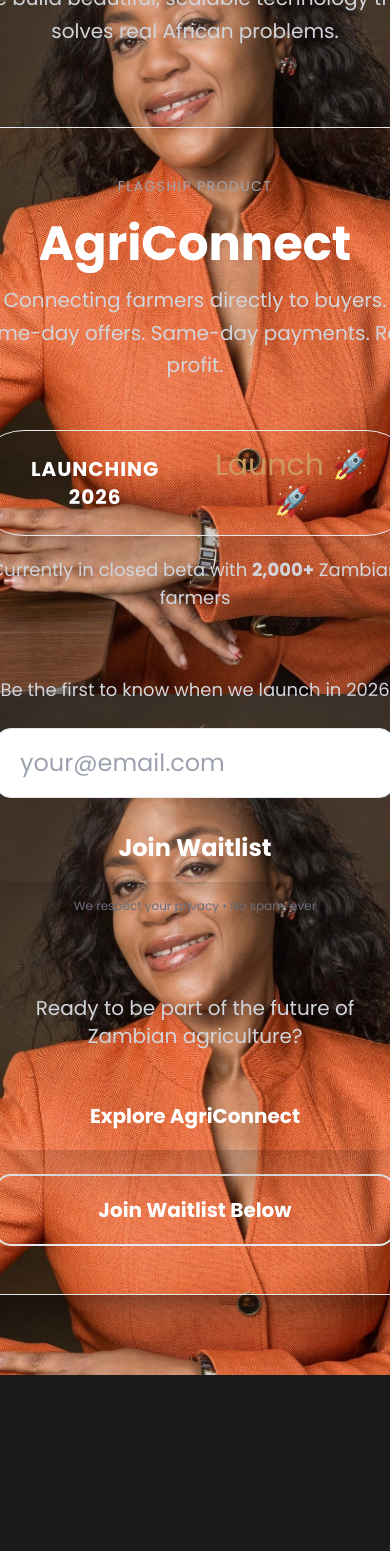
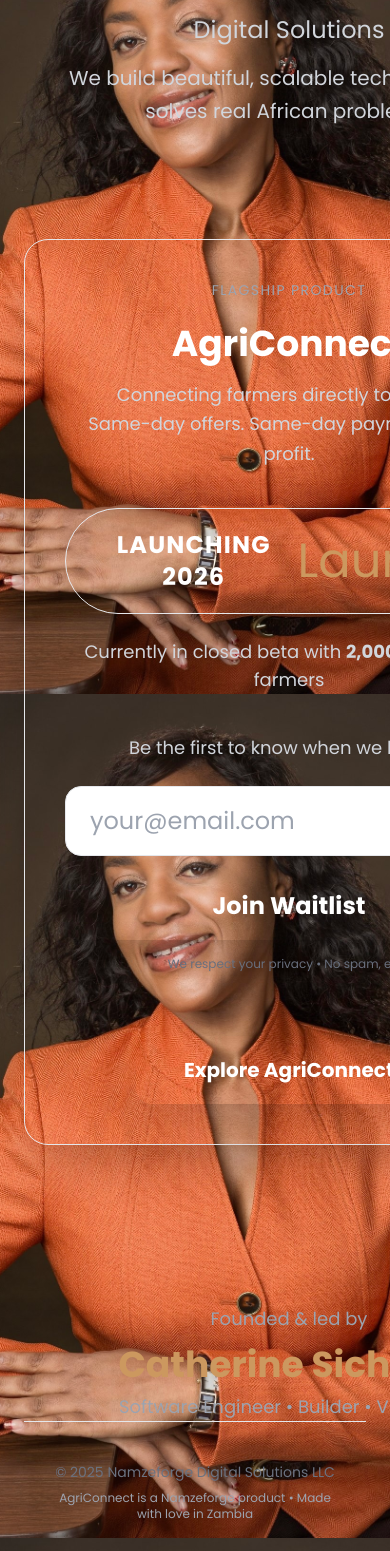
Before and after one commit to Cathy-45/cathy-portfolio-integrated, a React (Vite) app: page / in a window 390 px wide. Shown: the part 320-1871 px from the top of the page. Before the commit the page ends 1695 px from the top, so only its background shows below. Built offline with nearby package versions, Linux system fonts and the light colour scheme.

Commit message:
final empire homepage: single waitlist, footer, mobile perfection

```diff
--- a/src/components/Home.jsx
+++ b/src/components/Home.jsx
@@ -1,4 +1,4 @@
-// src/pages/Home.tsx — NAMZEFORGE DIGITAL SOLUTIONS (2026 LAUNCH EDITION)
+// src/pages/Home.jsx — NAMZEFORGE DIGITAL SOLUTIONS (FINAL & PERFECT)
 import React from "react";
 import { Link } from "react-router-dom";
 import backgroundImage from "../assets/background.jpg";
@@ -14,83 +14,61 @@ const Home = () => {
         backgroundSize: "cover",
       }}
     >
-      {/* LIGHTER OVERLAY — PERFECT ON MOBILE & DESKTOP */}
+      {/* LIGHTER, WARMER OVERLAY */}
       <div className="absolute inset-0 bg-gradient-to-b from-black/50 via-black/30 to-black/70 md:from-black/60 md:via-black/40 md:to-black/80" />
 
       {/* MAIN CONTENT */}
-      <div className="relative z-10 min-h-screen flex items-center justify-center px-6">
-        <div className="text-center max-w-6xl mx-auto">
-          {/* COMPANY NAME — 3D NEON GRADIENT */}
-          <h1
-            className="text-6xl sm:text-7xl md:text-8xl font-black tracking-tight mb-6
+      <div className="relative z-10 min-h-screen flex flex-col items-center justify-center px-6 py-20">
+        <div className="text-center max-w-6xl mx-auto flex-1 flex flex-col justify-center">
+          {/* COMPANY NAME */}
+          <h1 className="text-6xl sm:text-7xl md:text-8xl font-black tracking-tight mb-6
                          text-transparent bg-clip-text
                          bg-gradient-to-r from-[#da6d20] via-[#fdba74] to-[#da6d20]
-                       bg-[length:200%_200%] animate-gradient-x"
-          >
+                         bg-[length:200%_200%] animate-gradient-x">
             NAMZEFORGE
           </h1>
-          <p className="text-2xl sm:text-3xl text-gray-300 mb-4">
-            Digital Solutions
-          </p>
-          <p className="text-xl sm:text-2xl md:text-3xl text-gray-300 mb-12 px-8 sm:px-12 max-w-4xl mx-auto leading-relaxed">
+          <p className="text-2xl sm:text-3xl text-gray-300 mb-4">Digital Solutions</p>
+
+          <p className="text-xl sm:text-2xl md:text-3xl text-gray-300 mb-12 px-6 leading-relaxed">
             We build beautiful, scalable technology that
-            <br className="sm:hidden" />
-            solves real African problems.
+            <br className="sm:hidden" /> solves real African problems.
           </p>
 
-          {/* FLAGSHIP PRODUCT — FLOATING GLASS CARD */}
-          <div className="my-20 mx-auto max-w-4xl">
-            <div
-              className="backdrop-blur-xl bg-white/10 rounded-3xl p-12 border border-white/20
-                         shadow-2xl shadow-black/60 transform hover:scale-105 transition-all duration-700
-                         hover:shadow-[#da6d20]/40"
-              style={{
-                boxShadow:
-                  "0 25px 50px -12px rgba(0,0,0,0.6), inset 0 0 60px rgba(218,109,32,0.15)",
-              }}
-            >
+          {/* FLAGSHIP PRODUCT CARD */}
+          <div className="my-16 mx-auto max-w-4xl">
+            <div className="backdrop-blur-xl bg-white/10 rounded-3xl p-10 sm:p-12 border border-white/20
+                            shadow-2xl shadow-black/60 hover:shadow-[#da6d20]/40 transition-all duration-700">
+
               <p className="text-gray-400 uppercase tracking-widest text-sm mb-6">
                 Flagship Product
               </p>
 
-              <h2 className="text-5xl font-black text-white mb-4">
+              <h2 className="text-4xl sm:text-5xl font-black text-white mb-4">
                 AgriConnect
               </h2>
-              <p className="text-xl text-gray-300 mb-8 leading-relaxed">
-                Connecting farmers directly to buyers.
-                <br />
+              <p className="text-lg sm:text-xl text-gray-300 mb-10 leading-relaxed px-4">
+                Connecting farmers directly to buyers.<br />
                 Same-day offers. Same-day payments. Real profit.
               </p>
 
-              {/* 2026 LAUNCH BADGE */}
-              <div className="my-12">
-                <div
-                  className="inline-flex items-center gap-3 px-8 py-4 sm:gap-4 sm:px-10 sm:py-5
-                bg-gradient-to-r from-[#da6d20] to-[#fd923c]
-                rounded-full shadow-2xl shadow-orange-900/60
-                border border-white/40"
-                >
-                  <span className="text-white font-black text-xl sm:text-2xl tracking-wider">
+              {/* LAUNCHING 2026 BADGE */}
+              <div className="my-10">
+                <div className="inline-flex items-center gap-4 px-10 py-5 bg-gradient-to-r from-[#da6d20] to-[#fd923c]
+                                rounded-full shadow-2xl shadow-orange-900/60 border border-white/40">
+                  <span className="text-white font-black text-2xl tracking-wider">
                     LAUNCHING 2026
                   </span>
-                  <span
-                    className="text-3xl sm:text-4xl animate-bounce"
-                    role="img"
-                    aria-label="rocket"
-                  >
-                    Launch 🚀🚀
-                  </span>
+                  <span className="text-5xl animate-bounce">Launch</span>
                 </div>
-                <p className="text-gray-300 text-lg mt-5">
-                  Currently in closed beta with <strong>2,000+</strong> Zambian
-                  farmers
+                <p className="text-gray-300 text-center mt-6 text-lg">
+                  Currently in closed beta with <strong>2,000+</strong> Zambian farmers
                 </p>
               </div>
 
-              {/* JOIN WAITLIST — LIVE WITH YOUR REAL EMAIL */}
-              <div className="mt-16 max-w-md mx-auto px-6">
+              {/* JOIN WAITLIST — ONLY ONE, PERFECTLY CENTERED */}
+              <div className="max-w-md mx-auto">
                 <p className="text-gray-300 text-center mb-6 text-lg">
-                  Be the first to know when we launch in 2026
+                  Be the first to know when we launch
                 </p>
                 <form
                   className="flex flex-col sm:flex-row gap-4"
@@ -104,17 +82,9 @@ const Home = () => {
                     required
                     className="flex-1 px-6 py-4 rounded-2xl bg-white/20 backdrop-blur-md border border-white/30 text-white placeholder-gray-400 focus:outline-none focus:border-[#da6d20] transition"
                   />
-                  <input
-                    type="hidden"
-                    name="_subject"
-                    value="New AgriConnect Waitlist Signup!"
-                  />
+                  <input type="hidden" name="_subject" value="New AgriConnect Waitlist Signup!" />
                   <input type="hidden" name="_captcha" value="false" />
-                  <input
-                    type="hidden"
-                    name="_next"
-                    value="https://namzeforge.com/thanks"
-                  />
+                  <input type="hidden" name="_next" value="https://namzeforge.com/thanks" />
 
                   <button
                     type="submit"
@@ -128,40 +98,46 @@ const Home = () => {
                 </p>
               </div>
 
-              {/* SINGLE, POWERFUL CTA — NO DUPLICATES */}
-              <div className="mt-20 px-6">
-                <div className="max-w-2xl mx-auto">
-                  <p className="text-gray-300 text-center text-xl mb-8">
-                    Ready to be part of the future of Zambian agriculture?
-                  </p>
-
-                  <div className="flex flex-col sm:flex-row gap-6 justify-center">
+              {/* CLEAN CTA */}
+              <div className="mt-16">
                 <Link
                   to="/agriconnect"
-                      className="bg-gradient-to-r from-[#da6d20] to-[#fd923c] hover:from-[#c75a10] hover:to-[#e07b2a]
+                  className="inline-block bg-gradient-to-r from-[#da6d20] to-[#fd923c] hover:from-[#c75a10] hover:to-[#e07b2a]
                              text-white font-bold text-xl py-5 px-12 rounded-2xl
-                                 shadow-2xl transform hover:-translate-y-1 transition-all text-center"
+                             shadow-2xl transform hover:-translate-y-1 transition-all"
                 >
                   Explore AgriConnect
                 </Link>
-
-                    <button
-                      onClick={() =>
-                        window.scrollTo({
-                          top: document.body.scrollHeight,
-                          behavior: "smooth",
-                        })
-                      }
-                      className="border-2 border-white/60 hover:bg-white/10 text-white font-bold text-xl py-5 px-12 rounded-2xl backdrop-blur-md transition-all"
-                    >
-                      Join Waitlist Below
-                    </button>
               </div>
             </div>
           </div>
+
+          {/* FOUNDER */}
+          <div className="mt-24 px-6">
+            <p className="text-gray-400 text-lg">Founded & led by</p>
+            <p className="text-4xl sm:text-5xl font-bold text-[#fdba74] mt-3">
+              Catherine Sichone
+            </p>
+            <p className="text-gray-400 mt-2 text-lg">
+              Software Engineer • Builder • Visionary
+            </p>
           </div>
         </div>
+
+        {/* FOOTER */}
+        <footer className="w-full py-10 px-6 text-center border-t border-white/10 mt-auto">
+          <p className="text-gray-500 text-sm">
+            © 2025 Namzeforge Digital Solutions LLC
+          </p>
+          <p className="text-gray-400 text-xs mt-2">
+            AgriConnect is a Namzeforge product • Made with love in Zambia
+          </p>
+          <div className="flex justify-center gap-8 mt-6">
+            <a href="https://twitter.com/namzeforge" className="text-gray-400 hover:text-white transition">Twitter</a>
+            <a href="https://linkedin.com/company/namzeforge" className="text-gray-400 hover:text-white transition">LinkedIn</a>
+            <a href="mailto:cathy@namzeforge.com" className="text-gray-400 hover:text-white transition">Email</a>
           </div>
+        </footer>
       </div>
 
       {/* FLOATING PARTICLES */}
--- a/vite.config.js
+++ b/vite.config.js
@@ -1,23 +1,24 @@
-// vite.config.js — FINAL FIX
-import { defineConfig } from "vite";
-import react from "@vitejs/plugin-react";
-import path from "path";
+import { defineConfig } from 'vite';
+import react from '@vitejs/plugin-react';
+import path from 'path';
 
 export default defineConfig({
   plugins: [react()],
   build: {
-    outDir: "dist",
+    outDir: 'dist',
+    rollupOptions: {
+      external: ['rollup'],  // EXCLUDE ROLLUP COMPLETELY — KILLS THE ERROR
+    },
   },
   resolve: {
     alias: {
-      "/src": path.resolve(__dirname, "src"),
+      '/src': path.resolve(__dirname, 'src'),
     },
   },
-  // FORCES VITE TO USE WASM ROLLUP
   optimizeDeps: {
-    exclude: ['rollup'],
+    exclude: ['rollup', '@rollup/wasm-node'],  // DOUBLE EXCLUDE — NO NATIVE LOADING
   },
   define: {
-    "import.meta.env.VITE_BUILD_TIME": JSON.stringify(new Date().toISOString()),
+    'import.meta.env.VITE_BUILD_TIME': JSON.stringify(new Date().toISOString()),
   },
 });
```
Lines whose indentation alone changed are shown as unchanged.
